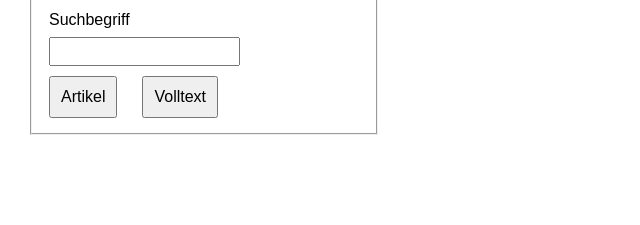
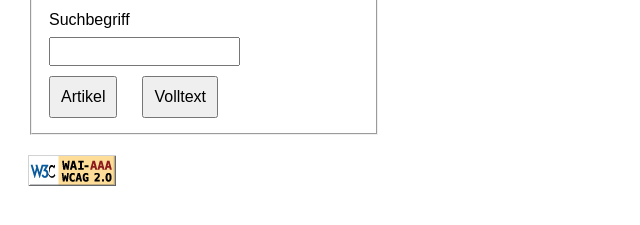
Before and after one commit to Lufix/WCAGwiki, a plain HTML site: page index.html in a window 1280 px wide. Shown: the part 83-308 px from the top of the page, without its empty margins (0-640 px from the left). Drawn offline with Linux system fonts and the light colour scheme.

Commit message:
w3c logo

```diff
--- a/index.html
+++ b/index.html
@@ -6,6 +6,7 @@
 		<link rel="stylesheet" type="text/css" href="stylesheet.css">
 	</head>
 	<body>
+
 		<div id="content">
 		<h1>Barrierefreie Wikipedia-Suche</h1>
 		<form action="http://de.wikipedia.org/wiki/Spezial:Suche">
@@ -18,5 +19,8 @@
 		   </fieldset>
 		</form>
 		</div>
+		<div id="plakette">
+			<a href="http://wave.webaim.org/report#/http%3A%2F%2Fludwigwcagwiki.cloudcontrolled.com%2F" title="Barrierefreiheit auf http://wave.webaim.org prüfen"><img src="img/wcag2AAA.gif" alt="Barrierefrei nach WCAG 2.0 AAA"></a>
+		</div>
 </body>
 </html>
--- a/stylesheet.css
+++ b/stylesheet.css
@@ -47,3 +47,9 @@ input {
 	font-size: 1em;
 	font-color: #000000;
 }
+
+#plakette {
+	margin: 20px;
+
+
+}
```
Also changed, not shown: img/wcag2AAA.gif (added).
